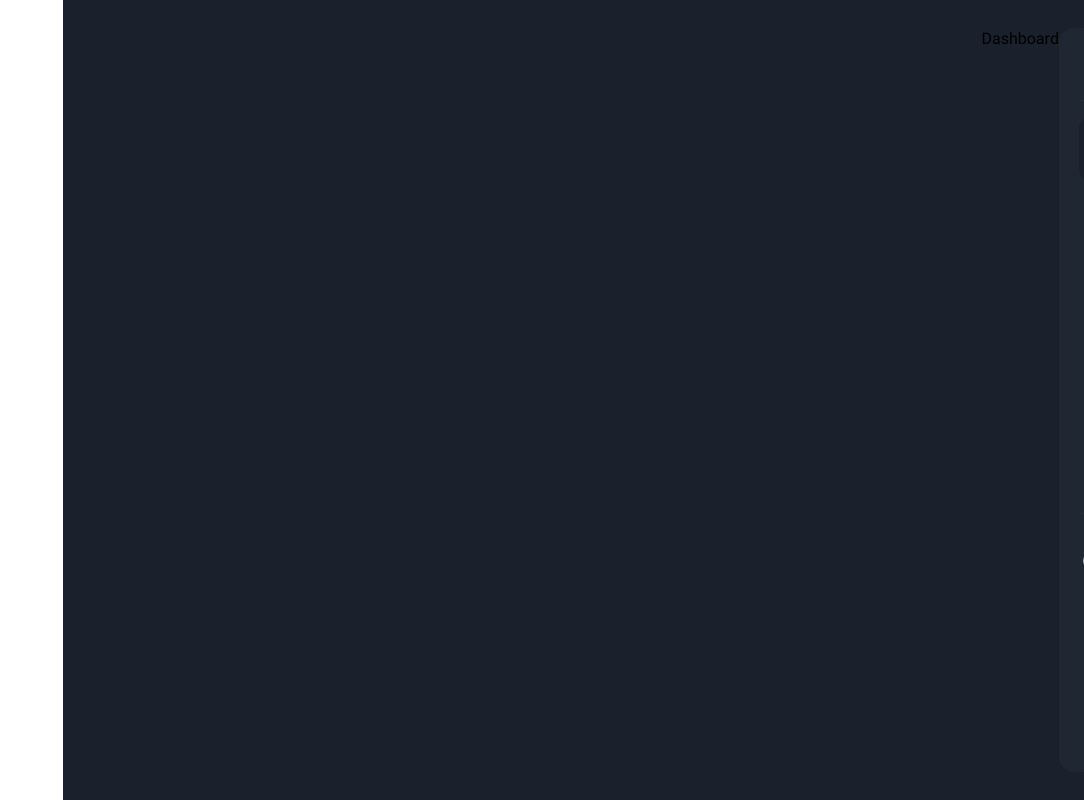
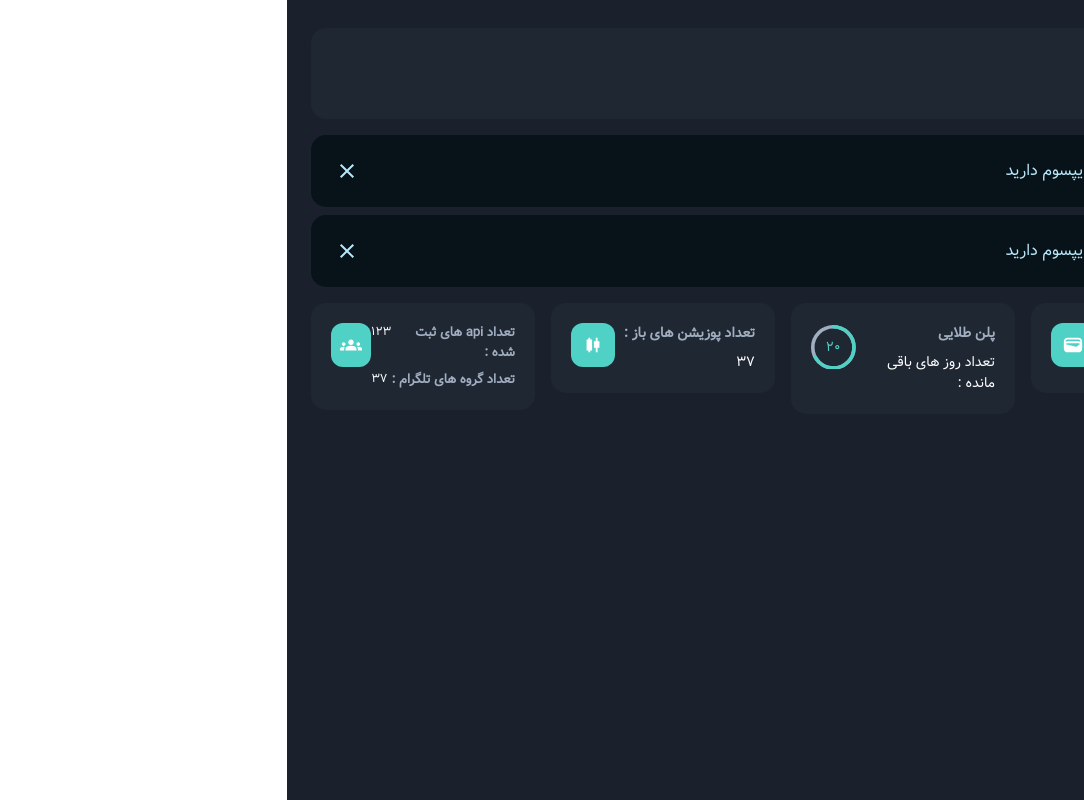
Before and after one commit to Alivolley/adminbotmix, a React (Vite) app: page /admin-panel/dashboard in a window 1280 px wide. Shown: the whole page, without its empty margins (196-1280 px from the left). Built offline with nearby package versions, Linux system fonts and the light colour scheme.

Commit message:
first part of dashboard finished

```diff
--- a/package.json
+++ b/package.json
@@ -18,6 +18,7 @@
     "localforage": "^1.10.0",
     "match-sorter": "^6.3.1",
     "react": "^18.2.0",
+    "react-circular-progressbar": "^2.1.0",
     "react-dom": "^18.2.0",
     "react-redux": "^8.1.2",
     "react-router-dom": "^6.15.0",
--- /dev/null
+++ b/src/components/alert-component/alert-component.jsx
@@ -0,0 +1,39 @@
+import { useState } from 'react';
+
+// Icons
+import ErrorOutlineOutlinedIcon from '@mui/icons-material/ErrorOutlineOutlined';
+import CloseIcon from '@mui/icons-material/Close';
+
+// Mui
+import { IconButton } from '@mui/material';
+
+function AlertComponent({ children }) {
+  const [showAlert, setShowAlert] = useState(true);
+
+  const closeAlertHandler = () => {
+    setShowAlert(false);
+  };
+
+  if (showAlert) {
+    return (
+      <div
+        className="flex items-start gap-3 rounded-[15px] bg-[#e5f6fd] p-4 text-[#014361]
+      transition-colors duration-200 dark:bg-[#071318] dark:text-[#b8e7fb]"
+      >
+        <div className="mt-2">
+          <ErrorOutlineOutlinedIcon color="inherit" fontSize="inherit" />
+        </div>
+        <p className="mt-2">{children}</p>
+        <IconButton
+          color="inherit"
+          sx={{ marginRight: 'auto' }}
+          onClick={closeAlertHandler}
+        >
+          <CloseIcon color="inherit" fontSize="inherit" />
+        </IconButton>
+      </div>
+    );
+  }
+}
+
+export default AlertComponent;
--- /dev/null
+++ b/src/components/card-wrapper/card-wrapper.jsx
@@ -0,0 +1,9 @@
+function CardWrapper({ children }) {
+  return (
+    <div className="rounded-[15px] bg-bgSecondary p-5 text-textMain transition-colors duration-200 dark:bg-bgSecondaryDark dark:text-textMainDark">
+      {children}
+    </div>
+  );
+}
+
+export default CardWrapper;
--- a/src/components/layout/sidebar/sidebar.jsx
+++ b/src/components/layout/sidebar/sidebar.jsx
@@ -37,7 +37,7 @@ function Sidebar() {
 
   return (
     <SidebarStyle
-      className="min-h-[93vh] w-[260px] rounded-[15px] bg-bgSecondary p-5 text-textMain
+      className="min-h-[93vh] w-[260px] min-w-[260px] rounded-[15px] bg-bgSecondary p-5 text-textMain
      transition-colors duration-200 dark:bg-bgSecondaryDark dark:text-textMainDark"
     >
       <div className="flex items-center gap-2">
--- /dev/null
+++ b/src/components/pages/dashboard/info-card/info-card.jsx
@@ -0,0 +1,26 @@
+// Components
+import CardWrapper from '../../../card-wrapper/card-wrapper';
+
+function InfoCard({ children, icon, progress }) {
+  return (
+    <CardWrapper>
+      <div className="flex items-start justify-between text-textMain transition-colors duration-200 dark:text-textMainDark">
+        <div>{children}</div>
+
+        {icon ? (
+          <div className="flex h-11 w-11 items-center justify-center rounded-xl bg-primaryBlue text-[22px] text-white">
+            {icon}
+          </div>
+        ) : null}
+
+        {progress ? (
+          <div className="flex h-12 w-12 items-center justify-center">
+            {progress}
+          </div>
+        ) : null}
+      </div>
+    </CardWrapper>
+  );
+}
+
+export default InfoCard;
--- a/src/main.jsx
+++ b/src/main.jsx
@@ -3,6 +3,7 @@ import { BrowserRouter } from 'react-router-dom';
 import ReactDOM from 'react-dom/client';
 import App from './components/App';
 import './index.css';
+import 'react-circular-progressbar/dist/styles.css';
 
 ReactDOM.createRoot(document.getElementById('root')).render(
   <BrowserRouter>
--- a/src/pages/admin-panel/admin-panel.jsx
+++ b/src/pages/admin-panel/admin-panel.jsx
@@ -4,7 +4,7 @@ import Sidebar from '../../components/layout/sidebar/sidebar';
 function AdminPanel() {
   return (
     <div className="min-h-[100vh] bg-bgPrimary px-6 pt-7 transition-colors duration-200 dark:bg-bgPrimaryDark">
-      <div className="flex">
+      <div className="flex gap-7">
         <Sidebar />
         <div className="grow">
           <Outlet />
--- a/src/pages/dashboard/dashboard.jsx
+++ b/src/pages/dashboard/dashboard.jsx
@@ -1,5 +1,112 @@
+// MUI
+import { Grid } from '@mui/material';
+
+// Icon
+import WalletIcon from '@mui/icons-material/Wallet';
+import CandlestickChartIcon from '@mui/icons-material/CandlestickChart';
+import GroupsIcon from '@mui/icons-material/Groups';
+
+// Components
+import { CircularProgressbar } from 'react-circular-progressbar';
+import CardWrapper from '../../components/card-wrapper/card-wrapper';
+import AlertComponent from '../../components/alert-component/alert-component';
+import InfoCard from '../../components/pages/dashboard/info-card/info-card';
+
+// Assets
+import userImage from '../../assets/images/user.jpg';
+
 function Dashboard() {
-  return <div>Dashboard</div>;
+  return (
+    <div className="flex flex-col gap-4">
+      <CardWrapper>
+        <div className="flex items-center gap-4">
+          <img
+            src={userImage}
+            alt="profile"
+            className="h-[51px] w-[51px] rounded-full border-[2px] border-solid border-transparent outline outline-[2px] outline-primaryBlue"
+          />
+          <p>علی ازقندی</p>
+        </div>
+      </CardWrapper>
+      <div className="flex flex-col gap-2">
+        <AlertComponent>شما یک پیغام لورم ایپسوم دارید</AlertComponent>
+        <AlertComponent>شما یک پیغام لورم ایپسوم دارید</AlertComponent>
+      </div>
+
+      <div>
+        <Grid container spacing={2}>
+          <Grid item xs={12} sm={6} lg={3}>
+            <InfoCard icon={<WalletIcon fontSize="inherit" color="inherit" />}>
+              <div className="flex flex-col gap-2 text-[14px]">
+                <p className="font-bold text-textGray">شارژ حساب کاربری : </p>
+                <p>۲۳۵۰۰۰</p>
+              </div>
+            </InfoCard>
+          </Grid>
+          <Grid item xs={12} sm={6} lg={3}>
+            <InfoCard
+              progress={
+                <CircularProgressbar
+                  minValue={0}
+                  maxValue={30}
+                  value={20}
+                  text="۲۰"
+                  styles={{
+                    path: {
+                      stroke: '#4FD1C5',
+                    },
+                    trail: {
+                      stroke: '#A0AEC0',
+                    },
+                    text: {
+                      fill: '#4FD1C5',
+                      fontSize: '30px',
+                    },
+                  }}
+                />
+              }
+            >
+              <div className="flex flex-col gap-2 text-[14px]">
+                <p className="font-bold text-textGray">پلن طلایی</p>
+                <p>تعداد روز های باقی مانده :</p>
+              </div>
+            </InfoCard>
+          </Grid>
+          <Grid item xs={12} sm={6} lg={3}>
+            <InfoCard
+              icon={<CandlestickChartIcon fontSize="inherit" color="inherit" />}
+            >
+              <div className="flex flex-col gap-2 text-[14px]">
+                <p className="font-bold text-textGray">
+                  تعداد پوزیشن های باز :
+                </p>
+                <p>۳۷</p>
+              </div>
+            </InfoCard>
+          </Grid>
+          <Grid item xs={12} sm={6} lg={3}>
+            <InfoCard icon={<GroupsIcon fontSize="inherit" color="inherit" />}>
+              <div className="flex flex-col gap-2">
+                <div className="flex gap-1">
+                  <p className="text-[13px] font-bold text-textGray">
+                    تعداد api های ثبت شده :
+                  </p>
+                  <p className="text-[12px]">۱۲۳</p>
+                </div>
+
+                <div className="flex gap-1">
+                  <p className="text-[13px] font-bold text-textGray">
+                    تعداد گروه های تلگرام :
+                  </p>
+                  <p className="text-[12px]">۳۷</p>
+                </div>
+              </div>
+            </InfoCard>
+          </Grid>
+        </Grid>
+      </div>
+    </div>
+  );
 }
 
 export default Dashboard;
```
Also changed, not shown: src/assets/images/user.jpg (added), 1 other file (tests, documents, lock files or other folders).
